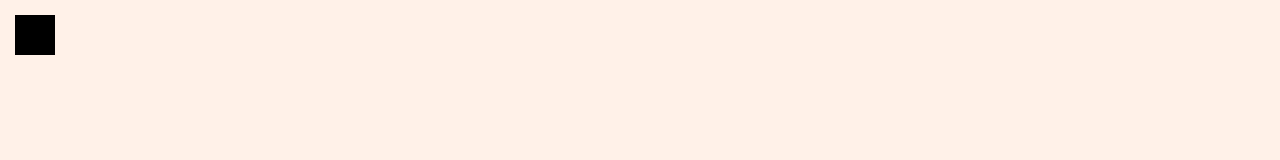
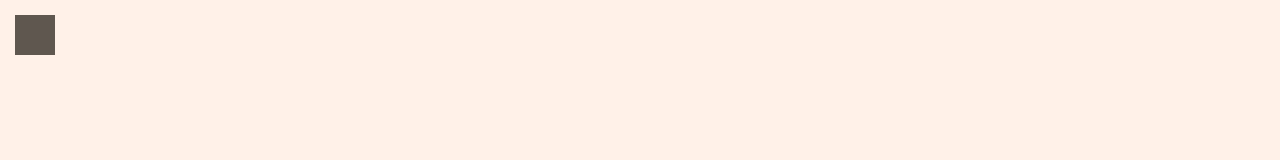
Before and after one commit to fcingolani/dibus, a plain HTML site: page index.html in a window 1280 px wide. Shown: the top 160 px of the page. Drawn offline with Linux system fonts and the light colour scheme.

Commit message:
Start using a random color.

```diff
--- a/index.html
+++ b/index.html
@@ -15,7 +15,7 @@
         <![endif]-->
 
         <div class="tools">
-          <div id="color-button" class="tool black"></div>
+          <div id="color-button" class="tool"></div>
           <div class="colors">
             <div class="black color tool"></div>
             <div class="white color tool"></div>
--- a/js/main.js
+++ b/js/main.js
@@ -3,15 +3,27 @@
 jQuery(function ($) {
 
     var $canvas = $('#canvas');
+
+    $colors = $('.colors');
+    $colorButton = $('#color-button');
+
 		var scope = paper.setup('canvas');
 
     var tool = new paper.Tool();
 
-    var color = 'black';
+    var color = pickRandomColor();
     var width = 5;
 
     var path;
     var background;
+
+    function pickRandomColor() {
+      var colors = $colors.find('.color:not(.white)').map(function (i, color){
+        return $(color).css('background-color')
+      });
+
+      return colors[~~(Math.random() * colors.length)];
+    }
 
     function refreshBackground() {
       if(background){
@@ -25,8 +37,8 @@
 
     refreshBackground();
 
-    $colors = $('.colors');
-    $colorButton = $('#color-button');
+
+    $colorButton.css('background-color', color);
     $colorButton.on('click', function (){
       $colors.toggle();
     })
```
